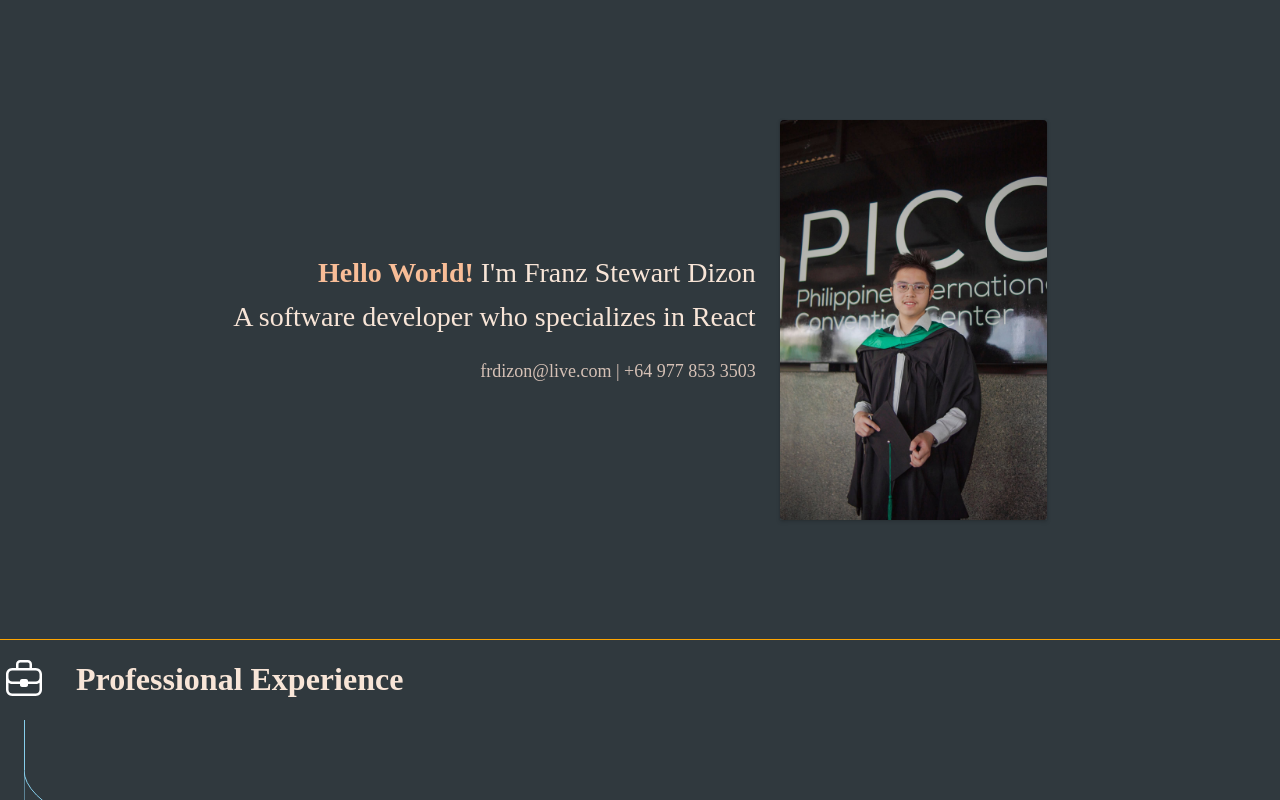
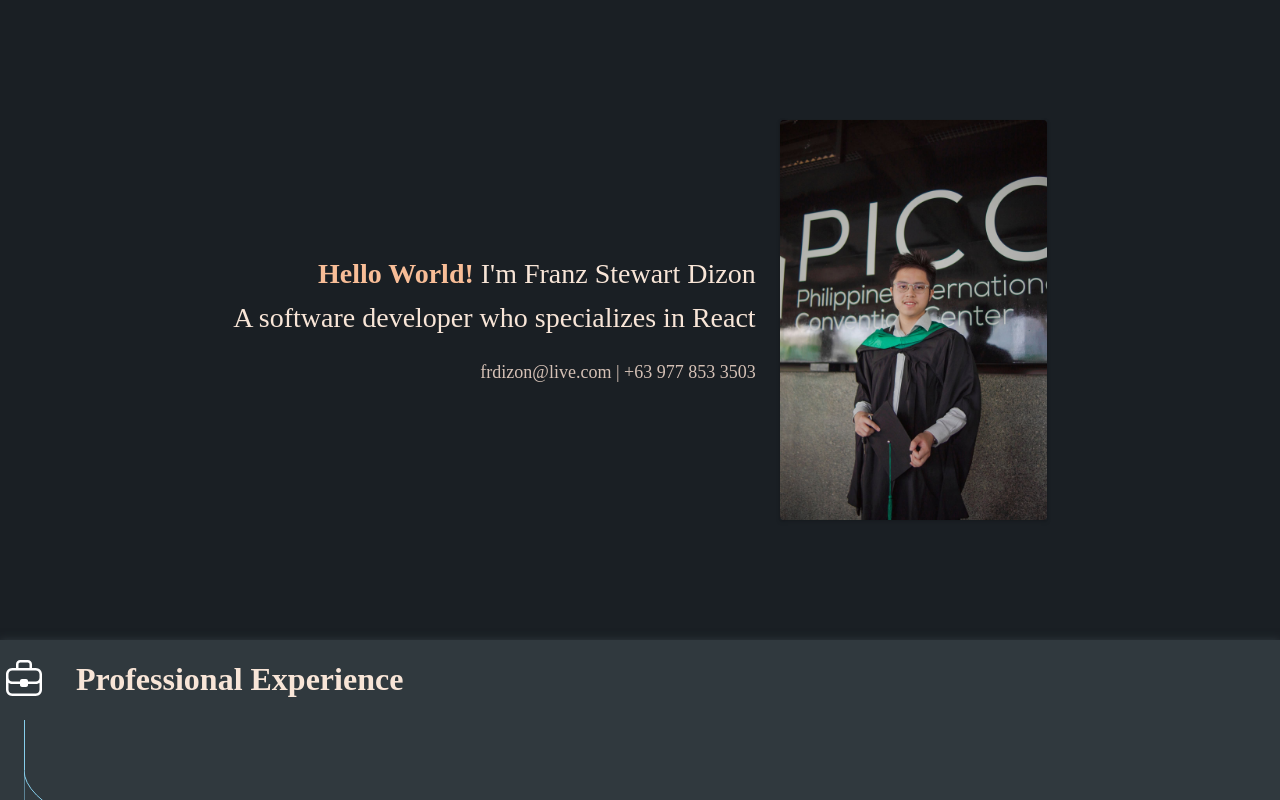
Before and after one commit to frdizon/Franz-Web, a React (Vite) app: page / in a window 1280 px wide. Shown: the top 800 px of the page. Built offline with nearby package versions, Linux system fonts and the light colour scheme.

Commit message:
Change background colors

```diff
--- a/src/components/BranchPanel/BranchPanel.tsx
+++ b/src/components/BranchPanel/BranchPanel.tsx
@@ -1,5 +1,10 @@
 import { FC, ReactNode } from "react";
-import { BranchHeader, Container, StyledTopmostLine } from "./styles";
+import {
+  BranchHeader,
+  Container,
+  ScrollContainer,
+  StyledTopmostLine,
+} from "./styles";
 import { ContentContainer } from "./subcomponents/SubBranchPanel/styles";
 import Line from "./subcomponents/BranchLines/Line";
 import Knot from "./subcomponents/BranchLines/Knot";
@@ -22,6 +27,7 @@ const BranchPanelComponent: FC<IBranchPanelComponent> = ({
   children,
 }) => {
   return (
+    <ScrollContainer>
       <Container>
         <BranchHeader branchColorTheme={branchColorTheme}>
           {iconLogo}
@@ -38,6 +44,7 @@ const BranchPanelComponent: FC<IBranchPanelComponent> = ({
           <Knot branchColorTheme={endingBranchColor} />
         )}
       </Container>
+    </ScrollContainer>
   );
 };
 
--- a/src/components/BranchPanel/styles.ts
+++ b/src/components/BranchPanel/styles.ts
@@ -1,5 +1,13 @@
 import styled from "styled-components";
 import Line from "./subcomponents/BranchLines/Line";
+
+export const ScrollContainer = styled.div`
+  background-color: #30393e;
+  margin: 0 auto;
+
+  position: relative;
+  z-index: 1;
+`;
 
 export const Container = styled.div`
   height: fit-content;
--- a/src/layouts/HelloWorld/HelloWorld.tsx
+++ b/src/layouts/HelloWorld/HelloWorld.tsx
@@ -10,7 +10,7 @@ const HelloWorld: FC = () => {
           <span>Hello World!</span>&nbsp;<span>I'm Franz Stewart Dizon</span>
         </p>
         <p>A software developer who specializes in React</p>
-        <p>frdizon@live.com | +64 977 853 3503</p>
+        <p>frdizon@live.com | +63 977 853 3503</p>
       </TextContainer>
       <ProfilePictureConainer>
         <img src={photoOfMeSrc} alt="A photo of me." />
--- a/src/layouts/HelloWorld/styles.ts
+++ b/src/layouts/HelloWorld/styles.ts
@@ -5,12 +5,19 @@ export const Container = styled.div`
   max-height: 800px;
   min-height: 560px;
   width: 100%;
-  border-bottom: 1px solid orange;
+  background-color: #1a1f24;
+
+  position: sticky;
+  top: 0;
 
   display: flex;
   justify-content: center;
   align-items: center;
   gap: 24px;
+
+  @media (max-width: 600px) {
+    flex-direction: column-reverse;
+  }
 `;
 
 export const TextContainer = styled.div`
@@ -30,6 +37,21 @@ export const TextContainer = styled.div`
     font-size: 18px;
     color: #d5c1b6;
   }
+
+  @media (max-width: 900px) {
+    > p,
+    span {
+      font-size: 24px;
+      text-align: center;
+    }
+  }
+
+  @media (max-width: 600px) {
+    > p,
+    span {
+      font-size: 18px;
+    }
+  }
 `;
 
 export const ProfilePictureConainer = styled.div`
@@ -44,4 +66,12 @@ export const ProfilePictureConainer = styled.div`
     width: auto;
     border-radius: 4px;
   }
+
+  @media (max-width: 900px) {
+    height: 300px;
+  }
+
+  @media (max-width: 600px) {
+    height: 250px;
+  }
 `;
--- a/src/layouts/styles.ts
+++ b/src/layouts/styles.ts
@@ -4,6 +4,11 @@ export const Container = styled.div`
   height: fit-content;
   min-height: 100vh;
   width: 100%;
+
   background-color: #30393e;
   padding-bottom: 24px;
+
+  > div:nth-child(2) {
+    box-shadow: 0px 0px 8px #30393e;
+  }
 `;
```
Lines whose indentation alone changed are shown as unchanged.
